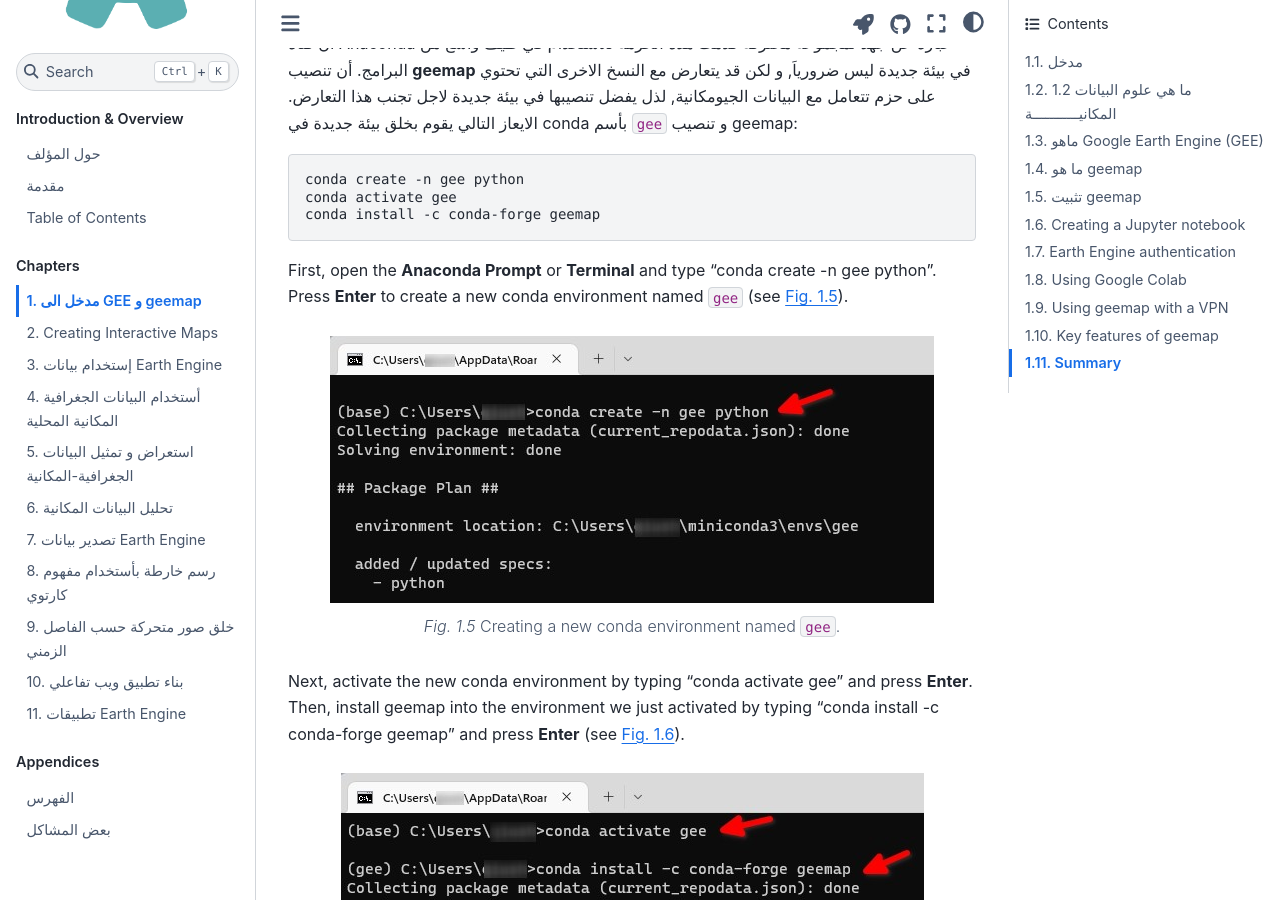
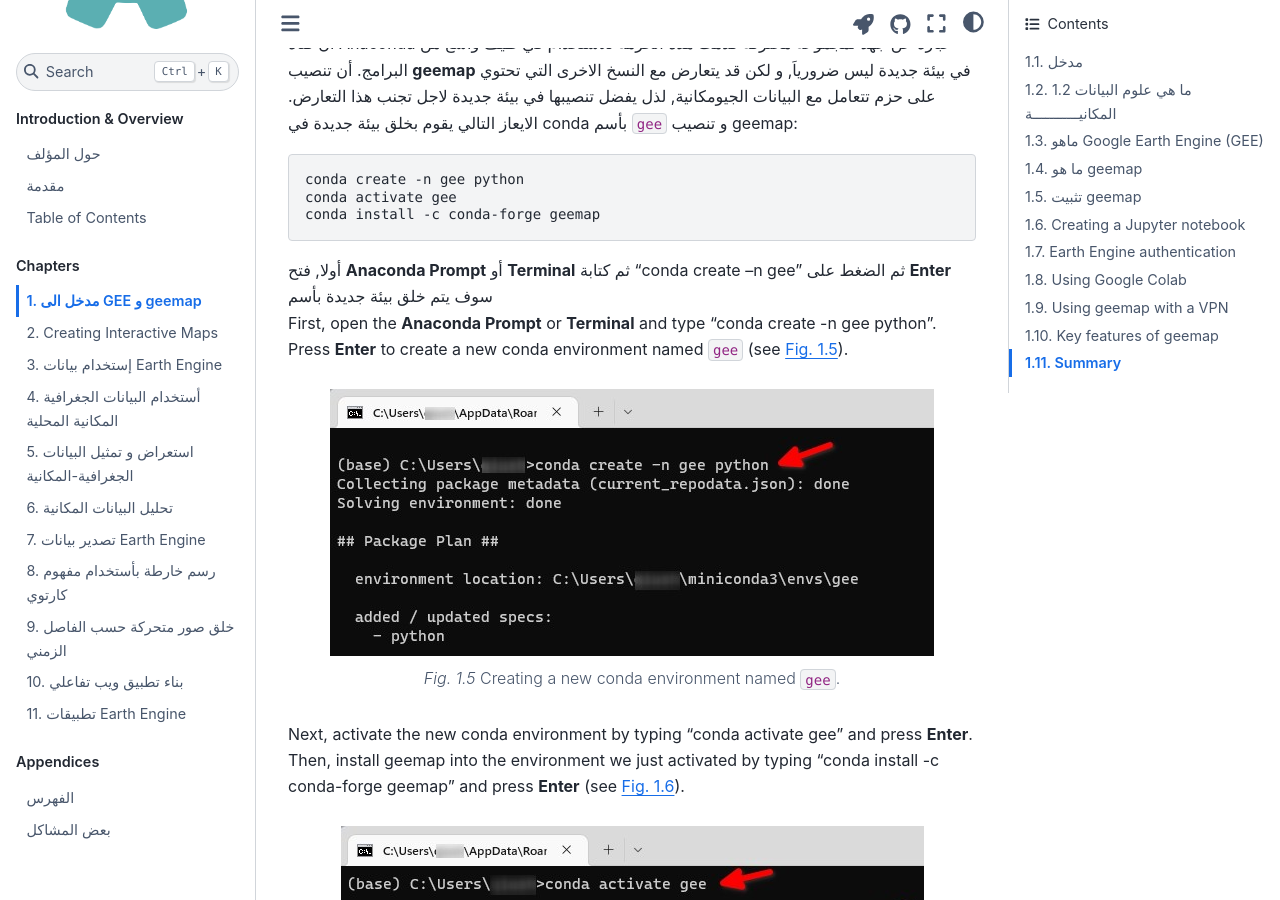
Before and after one commit to giswqs/geebook-arabic, a Jupyter Book: the page built from chapters/01_introduction.md, in a window 1280 px wide and 900 px high, scrolled down 4891 px. Built offline with Jupyter Book 1.0.4 settings and Sphinx 7.4.7 and the Sphinx Book theme 1.1.4, drawn with Linux system fonts in a browser that asks for light colours; cross-references to code outside the pages are shown as plain code.

Commit message:
Update 01_introduction.md

````diff
--- a/chapters/01_introduction.md
+++ b/chapters/01_introduction.md
@@ -104,7 +104,7 @@ conda create -n gee python
 conda activate gee
 conda install -c conda-forge geemap
 ```
-
+أولا, فتح **Anaconda Prompt**  أو **Terminal** ثم كتابة “conda create –n gee” ثم الضغط على **Enter** سوف يتم خلق بيئة جديدة بأسم
 First, open the **Anaconda Prompt** or **Terminal** and type "conda create -n gee python". Press **Enter** to create a new conda environment named `gee` (see {numref}`ch01_conda_create`).
 
 ```{figure} images/ch01_conda_create.jpg
````
